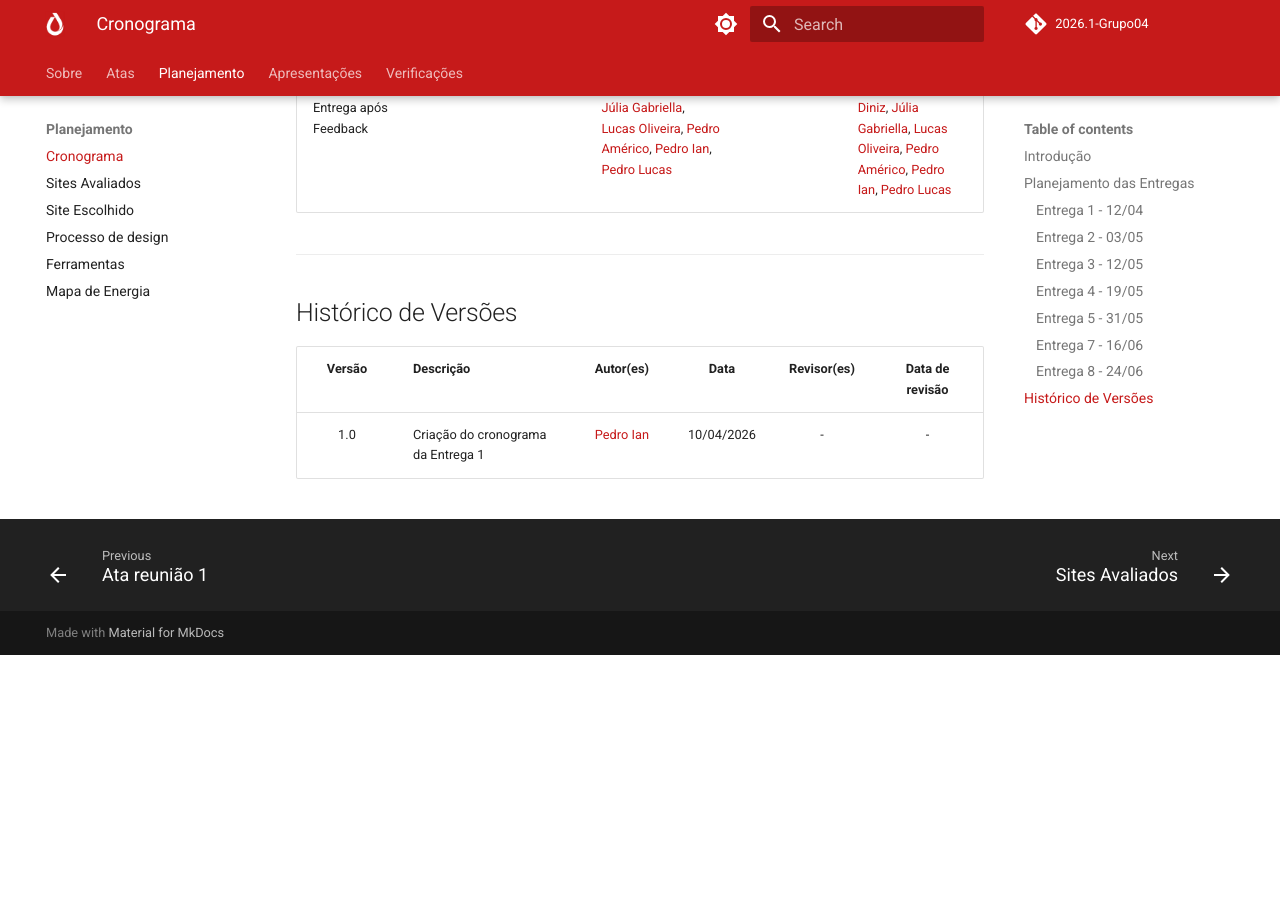
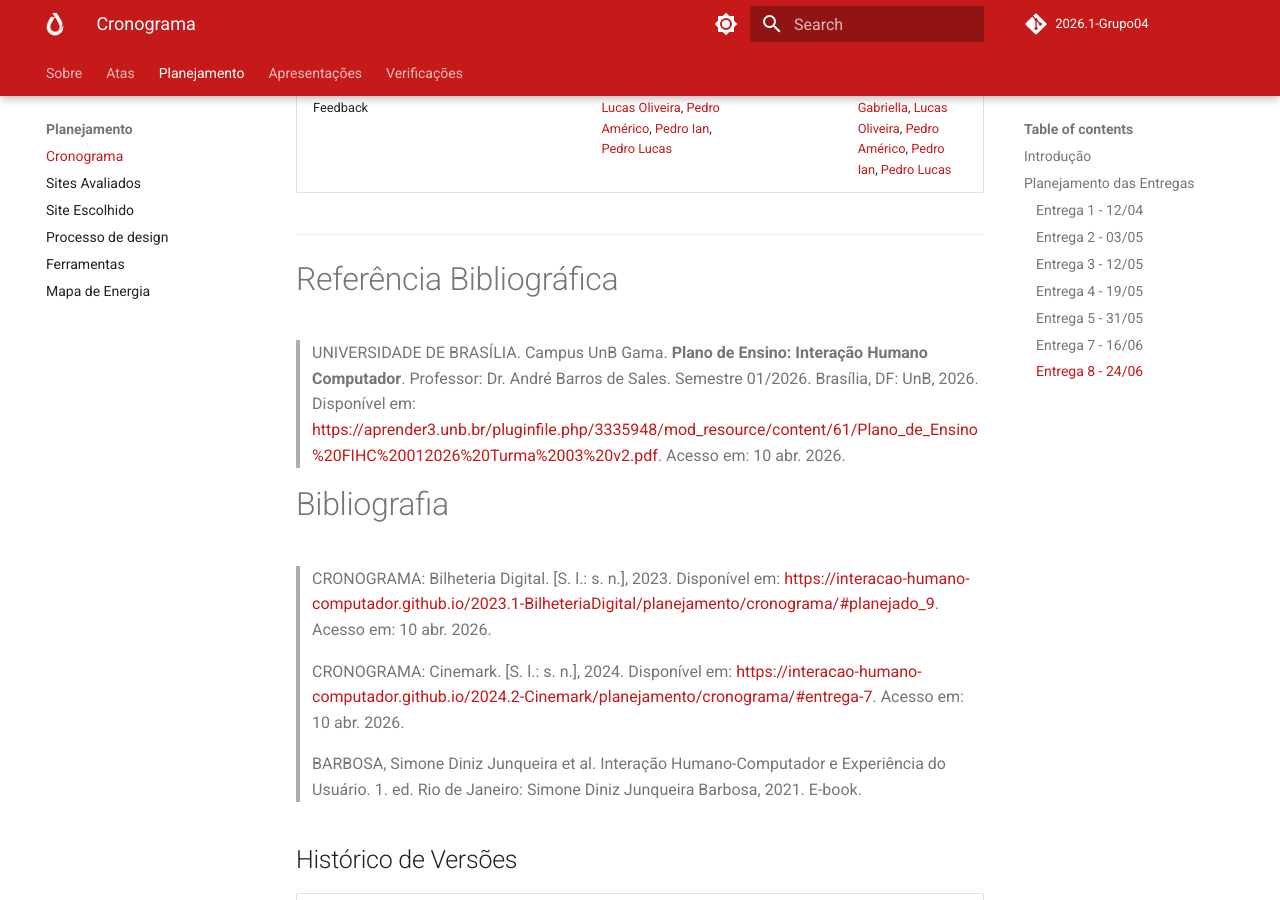
Before and after one commit to Interacao-Humano-Computador/2026.1-Grupo04, an MkDocs documentation site: the page built from docs/planejamento/cronograma.md, in a window 1280 px wide and 900 px high, scrolled down 11810 px. Built offline with MkDocs 1.6.1 and Material for MkDocs 9.7.7, drawn with Linux system fonts in a browser that asks for light colours; comment, search, counter and statistics services are not loaded; before the commit the page ends 12465 px from its top, so only the background shows below that; some of the changed text lies outside the part shown.

Commit message:
docs: adição de referencias no cronograma

```diff
--- a/docs/planejamento/cronograma.md
+++ b/docs/planejamento/cronograma.md
@@ -147,6 +147,17 @@ Este documento apresenta o cronograma da disciplina de Interação Humano-Comput
 
 ---
 
+# Referência Bibliográfica
+> UNIVERSIDADE DE BRASÍLIA. Campus UnB Gama. **Plano de Ensino: Interação Humano Computador**. Professor: Dr. André Barros de Sales. Semestre 01/2026. Brasília, DF: UnB, 2026. Disponível em: <https://aprender3.unb.br/pluginfile.php/3335948/mod_resource/content/61/Plano_de_Ensino%20FIHC%20012026%20Turma%2003%20v2.pdf>. Acesso em: 10 abr. 2026.
+
+
+# Bibliografia
+> CRONOGRAMA: Bilheteria Digital. [S. l.: s. n.], 2023. Disponível em: <https://interacao-humano-computador.github.io/2023.1-BilheteriaDigital/planejamento/cronograma/#planejado_9>. Acesso em: 10 abr. 2026.
+
+> CRONOGRAMA: Cinemark. [S. l.: s. n.], 2024. Disponível em: <https://interacao-humano-computador.github.io/2024.2-Cinemark/planejamento/cronograma/#entrega-7>. Acesso em: 10 abr. 2026.
+
+>BARBOSA, Simone Diniz Junqueira et al. Interação Humano-Computador e Experiência do Usuário. 1. ed. Rio de Janeiro: Simone Diniz Junqueira Barbosa, 2021. E-book.
+
 ## Histórico de Versões
 
 | Versão | Descrição | Autor(es) | Data | Revisor(es) | Data de revisão |
```
Also changed, not shown: other parts of docs/planejamento/cronograma.md (+1 -1 lines).
